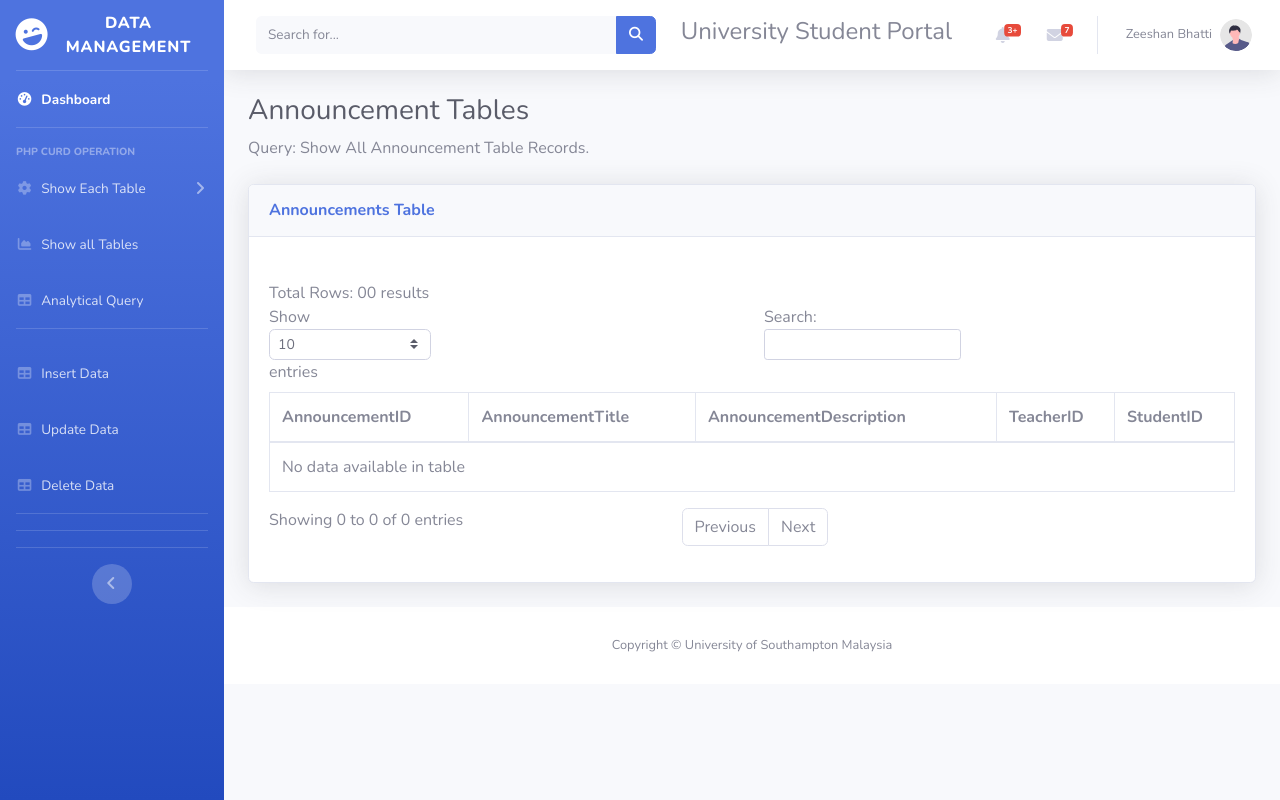
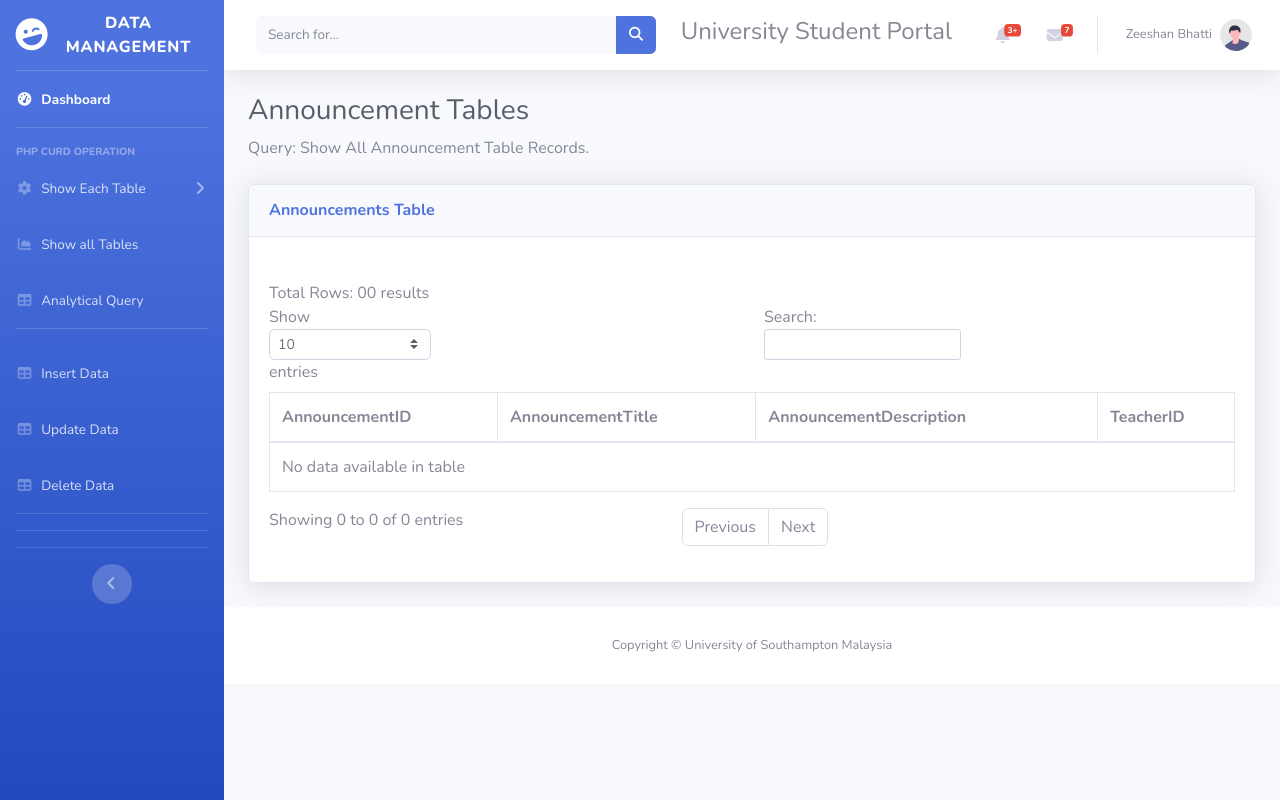
Before and after one commit to MooEthan/data_management_assignment1, a PHP site: page /AnnouncementTable.php in a window 1280 px wide. Run offline with PHP 8.4, Linux system fonts and the light colour scheme; data that the repository does not hold is empty; some libraries are stand-ins or nearby versions.

Commit message:
Update AnnouncementTable.php

```diff
--- a/php_curd/AnnouncementTable.php
+++ b/php_curd/AnnouncementTable.php
@@ -32,12 +32,11 @@
                                             <th>AnnouncementTitle</th>
                                             <th>AnnouncementDescription</th>
                                             <th>TeacherID</th>
-                                            <th>StudentID</th>
                                         </tr>
                                     </thead>
                                     <tbody>
                                 <?php /// Read data
-                                    $sql = "SELECT a.announcementID, a.announcementTitle, a.announcementDesc, t.teacherName, s.studentName FROM announcement a JOIN teacher t ON a.teacherID = t.teacherID JOIN student s ON a.studentID = s.studentID WHERE a.is_deleted = 0"; //Query
+                                    $sql = "SELECT a.announcementID, a.announcementTitle, a.announcementDesc, t.teacherName FROM announcement a JOIN teacher t ON a.teacherID = t.teacherID WHERE a.is_deleted = 0"; //Query
                                     //Execute the Query
                                     $result = mysqli_query($conn, $sql);
                                     echo "<br> Total Rows: " . mysqli_num_rows($result);
@@ -52,7 +51,6 @@
                                                     echo "<td>".$row["announcementTitle"]  ."</td>";
                                                     echo    "<td>".$row['announcementDesc']. "</td>";
                                                     echo   "<td>".$row['teacherName']. "</td>";
-                                                    echo   "<td>".$row['studentName']. "</td>";
                                                     echo "</tr>";
                                         //echo $row["count(*)"];
                                     }
```
